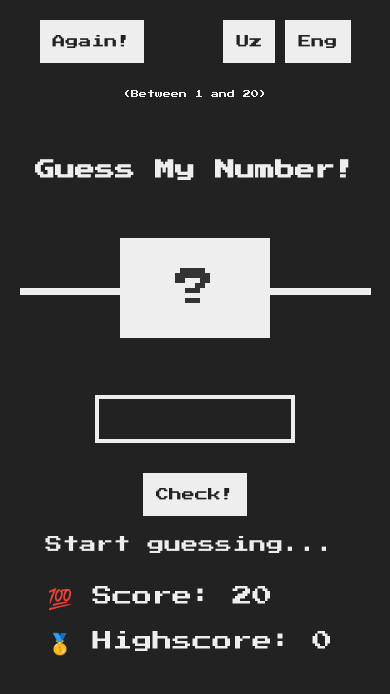
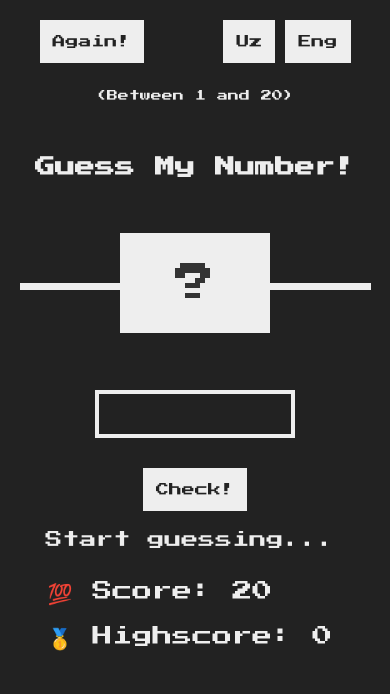
Before and after one commit to AbdumalikBoboqulov/Games, a plain HTML site: page index.html in a window 390 px wide. Drawn offline with Linux system fonts and the light colour scheme.

Commit message:
betweenni kattalashtirdim

```diff
--- a/style.css
+++ b/style.css
@@ -267,13 +267,16 @@ h1 {
     font-size: 2rem;
     line-height: 1.5;
   }
+  header{
+    height: 290px;
+  }
 
   .number {
     font-size: 4rem;
   }
 
   .between {
-    font-size: 0.8rem;
+    font-size: 1.1rem;
     width: 28rem;
     text-align: center;
   }
```
